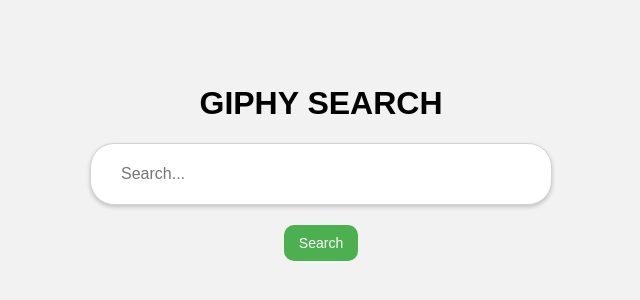
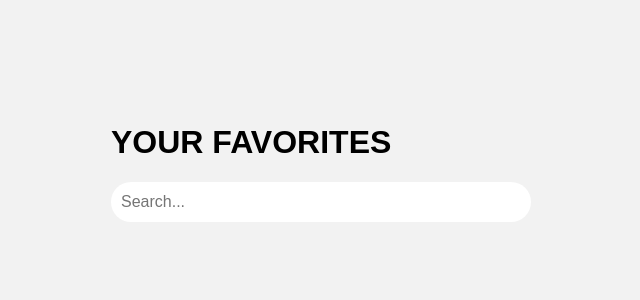
Before and after one commit to artrocity/grp-giphy-saga-project, a React (Vite) app: page /#/favorites in a window 1280 px wide. Shown: the part 238-538 px from the top of the page, without its empty margins (319-959 px from the left). Built offline with nearby package versions, Linux system fonts and the light colour scheme.

Commit message:
added routes and favoritesview

```diff
--- a/src/components/App/App.jsx
+++ b/src/components/App/App.jsx
@@ -1,11 +1,23 @@
 import React from 'react';
+import { HashRouter as Router, Switch, Route, Link } from 'react-router-dom';
 
 import SearchView from '../SearchView/SearchView';
+import FavoritesView from '../FavoritesView/FavoritesView';
 
 function App() {
   return (
     <div>
-      <SearchView />
+      <Router>
+        <Switch>
+          <Route path="/" exact>
+            <SearchView />
+          </Route>
+
+          <Route path="/favorites" exact>
+            <FavoritesView />
+          </Route>
+        </Switch>
+      </Router>
     </div>
   );
 }
--- /dev/null
+++ b/src/components/FavoritesView/FavoritesView.jsx
@@ -0,0 +1,14 @@
+import React from 'react';
+
+function FavoritesView() {
+  return (
+    <>
+      <h1>YOUR FAVORITES</h1>
+      <div>
+        <input type="text" className="search-input" placeholder="Search..." />
+      </div>
+    </>
+  );
+}
+
+export default FavoritesView;
```
